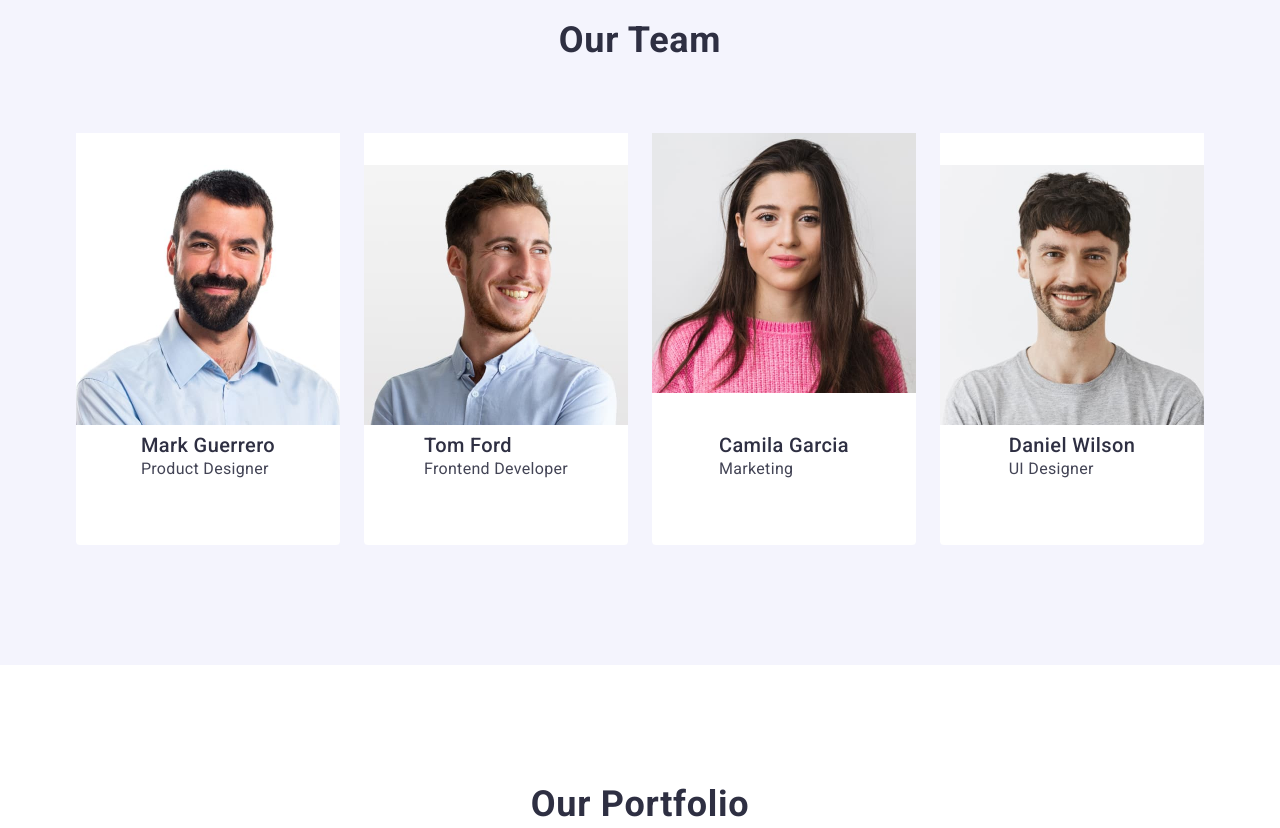
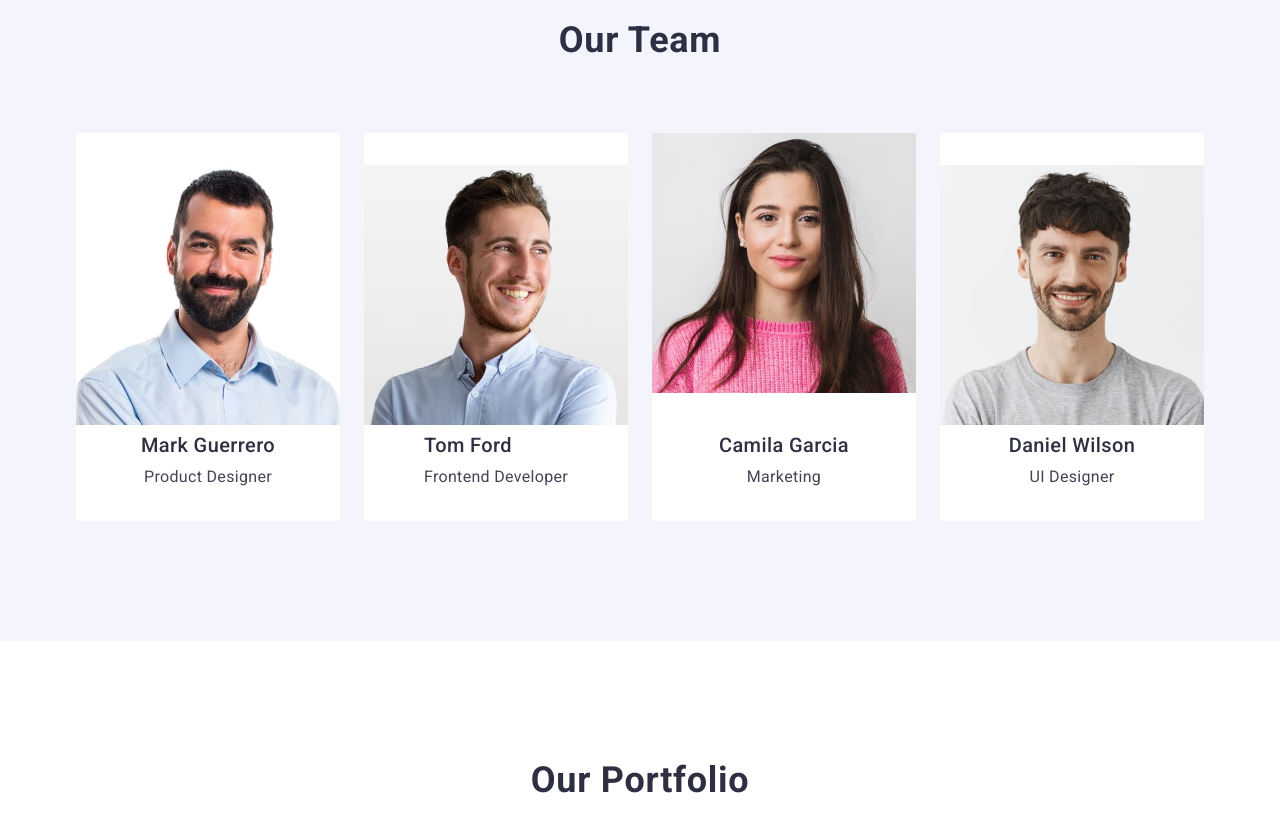
Before and after one commit to olena-l/goit-markup-hw-03, a plain HTML site: page index.html in a window 1280 px wide. Shown: the part 1140-1968 px from the top of the page. Drawn offline with nearby package versions, Linux system fonts and the light colour scheme.

Commit message:
upload hw3 version4

```diff
--- a/css/styles.css
+++ b/css/styles.css
@@ -188,7 +188,7 @@ img {
   text-transform: capitalize;
   min-width: 218px;
   margin: 0px auto;
-  margin-bottom: 8px;
+  margin-bottom: 72px;
 }
 
 .principles-subtitle,
@@ -199,11 +199,9 @@ img {
   line-height: 1.2;
   letter-spacing: 0.02em;
   color: #2e2f42;
+  margin-bottom: 8px;
 }
 
-.principles-subtitle {
-  margin-bottom: 8px;
-}
 .principles-item {
   width: 264px;
 }
@@ -214,6 +212,7 @@ img {
   line-height: 1.5;
   letter-spacing: 0.02em;
   color: #434455;
+  text-align: center;
 }
 
 .section-title {
@@ -262,7 +261,7 @@ img {
   gap: 24px;
 }
 
-.card-team-name {
+.card-team {
   padding: 32px 0px;
 }
 
@@ -274,7 +273,7 @@ img {
   flex-direction: column;
   gap: 8px;
   border-radius: 0 0 4px 4px;
-  padding: 0px 0px 32px 0px;
+  /* padding: 0px 0px 32px 0px; */
 }
 
 .section-portfolio {
--- a/index.html
+++ b/index.html
@@ -130,7 +130,7 @@
                 width="264"
                 height="260"
               />
-              <div class="card-team-name">
+              <div class="card-team">
                 <h3 class="subtitle-item">Camila Garcia</h3>
                 <p class="subtitle-text">Marketing</p>
               </div>
```
